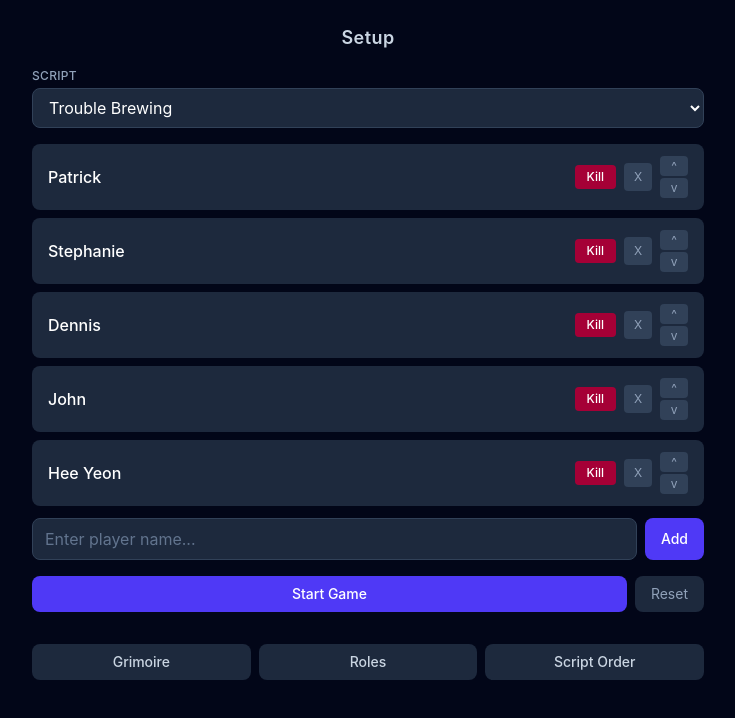
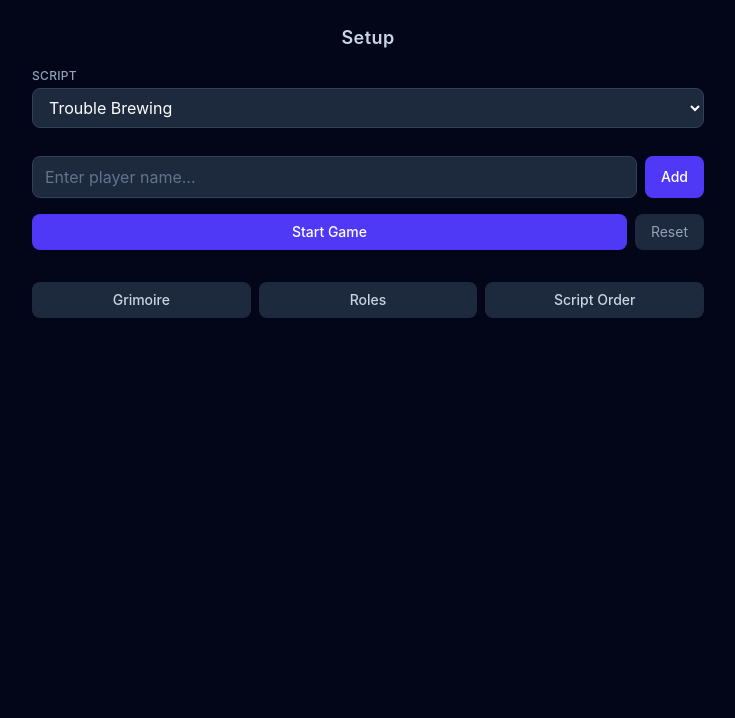
Before and after one commit to craftyzebra01/ravenkeeper, a React (Vite) app: page / in a window 1280 px wide. Shown: the top 718 px of the page, without its empty margins (272-1007 px from the left). Built offline with nearby package versions, Linux system fonts and the light colour scheme.

Commit message:
slightly more prod ready

```diff
--- a/src/App.jsx
+++ b/src/App.jsx
@@ -6,8 +6,23 @@ import RoleInfo from './components/RoleInfo';
 import ScriptOrder from './components/ScriptOrder';
 import Night from './components/Night'
 
+const STORAGE_KEY = 'ravenkeeper_game';
+
+function loadGame() {
+    try {
+        const saved = localStorage.getItem(STORAGE_KEY);
+        return saved ? JSON.parse(saved) : initialGame;
+    } catch {
+        return initialGame;
+    }
+}
+
 export default function App() {
-    const [game, dispatch] = useReducer(gameReducer, initialGame);
+    const [game, dispatch] = useReducer(gameReducer, undefined, loadGame);
+
+    useEffect(() => {
+        localStorage.setItem(STORAGE_KEY, JSON.stringify(game));
+    }, [game]);
 
     // the add player input and buttons could go in to
     // the main display instead of the grimoire itself.
--- a/src/utils/gameLogic.js
+++ b/src/utils/gameLogic.js
@@ -186,18 +186,10 @@ export const isBetween = (val, min, max) => {
 
 const roleMapping = ["townsfolk", "outsider", "minion", "demon"]
 
-const samplePlayers = [
-    {name: 'Patrick'},
-    {name: 'Stephanie'},
-    {name: 'Dennis'},
-    {name: 'John'},
-    {name: 'Hee Yeon'},
-]
-
 export const initialGame = {
     phase: 'setup',
     overlay: 'main', // [grimoire,roleInfo,scriptOrder,night(?)]
-    players: samplePlayers,
+    players: [],
     script: allScripts[0],
     roles: allScripts[0].roles
 };
```
